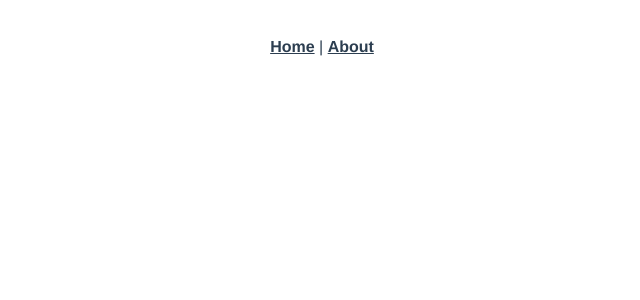
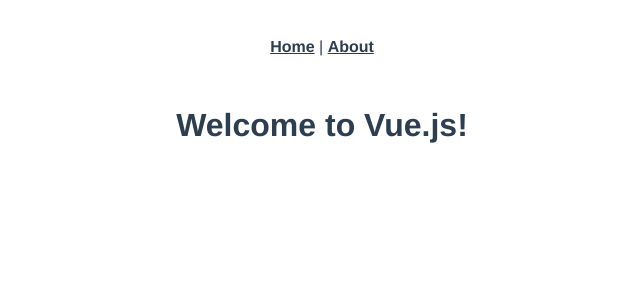
Before and after one commit to SymensJeffrey/student-portal-vue, a Vue app: page /capstones/1/edit in a window 1280 px wide. Shown: the top 300 px of the page, without its empty margins (318-958 px from the left). Built offline with nearby package versions, Linux system fonts and the light colour scheme.

Commit message:
add capstoneedit vue file, and add import to index file

```diff
--- a/src/router/index.js
+++ b/src/router/index.js
@@ -1,6 +1,7 @@
 import Vue from 'vue'
 import VueRouter from 'vue-router'
 import Home from '../views/Home.vue'
+import CapstonesEdit from '../views/CapstonesEdit.vue'
 
 Vue.use(VueRouter)
 
@@ -17,7 +18,8 @@
     // this generates a separate chunk (about.[hash].js) for this route
     // which is lazy-loaded when the route is visited.
     component: () => import(/* webpackChunkName: "about" */ '../views/About.vue')
-  }
+  },
+  { path: "/capstones/:id/edit", name: "Capstones-edit", component: CapstonesEdit },
 ]
 
 const router = new VueRouter({
--- /dev/null
+++ b/src/views/CapstonesEdit.vue
@@ -0,0 +1,19 @@
+<template>
+  <div class="capstone-edit">
+    <h1>{{ message }}</h1>
+  </div>
+</template>
+
+<style></style>
+
+<script>
+  export default {
+    data: function () {
+      return {
+        message: "Welcome to Vue.js!",
+      };
+    },
+    created: function () {},
+    methods: {},
+  };
+</script>
```
